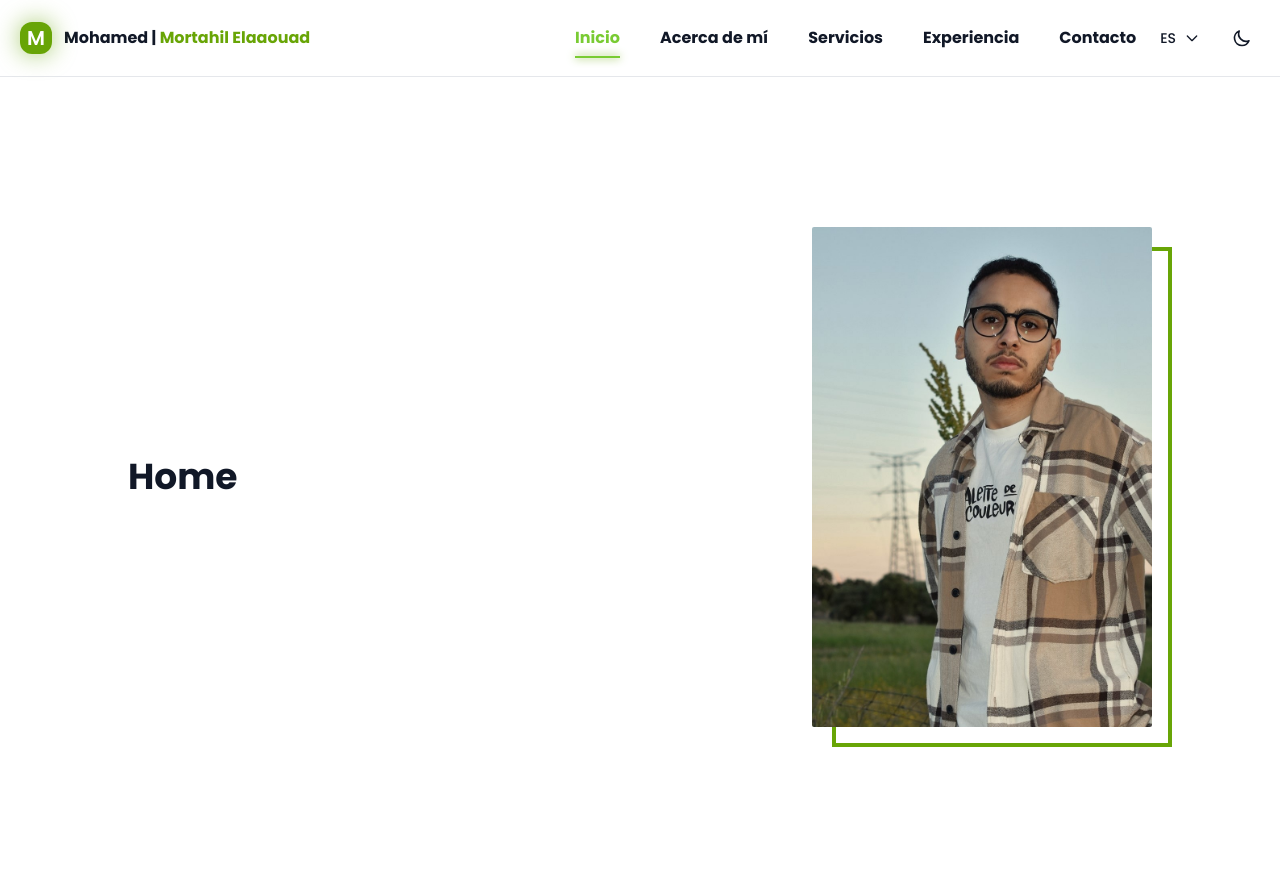
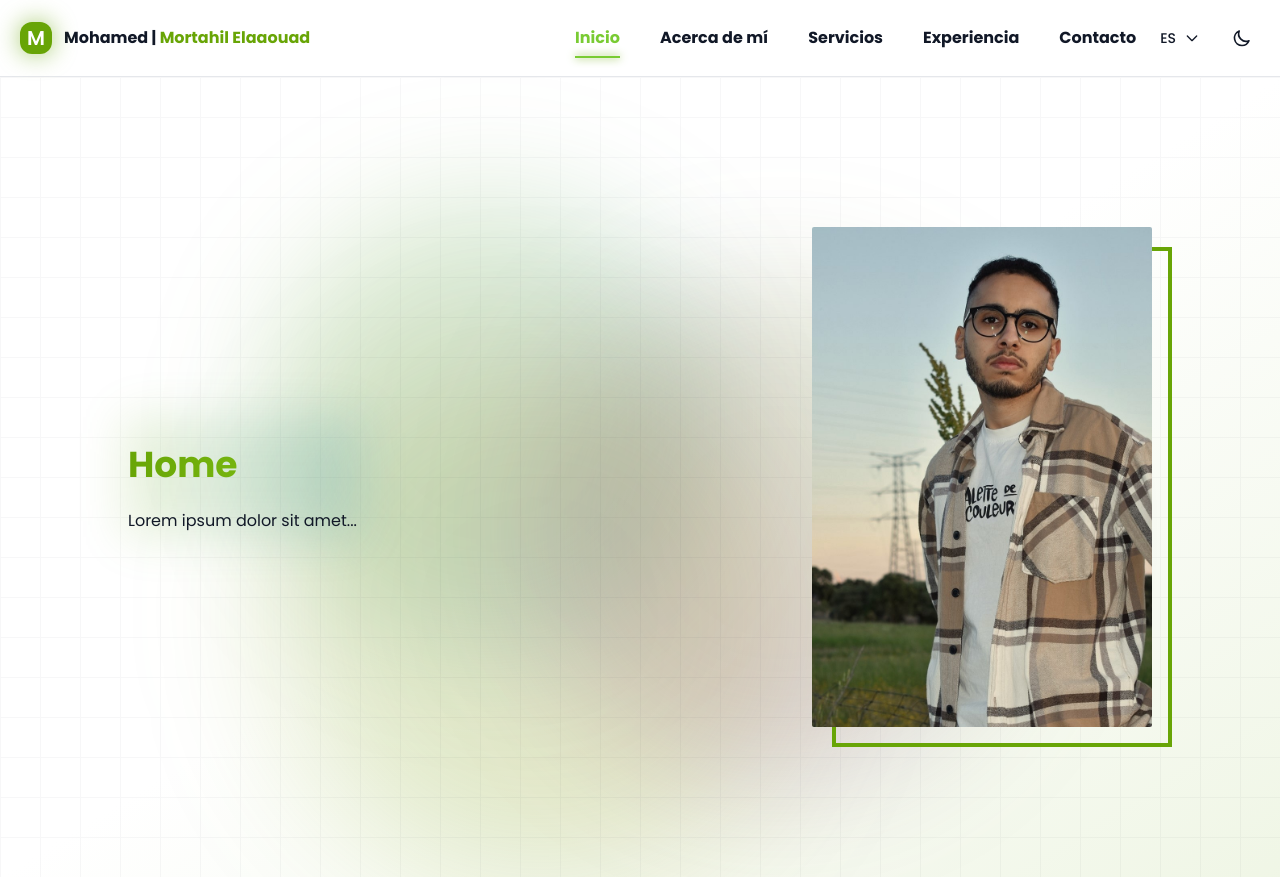
Before and after one commit to webdevmohamed/portfolio, a Vue app: page / in a window 1280 px wide. Built offline with nearby package versions, Linux system fonts and the light colour scheme.

Commit message:
Enhance Home component with animated background and grid pattern, refine LanguageToggle component styling.

```diff
--- a/src/components/Home.vue
+++ b/src/components/Home.vue
@@ -1,8 +1,44 @@
 <template>
-    <div class="container mx-auto max-w-screen-lg">
-        <div class="flex items-center justify-between h-screen">
-            <h1 class="text-4xl font-bold">Home</h1>
-            <ProfileImage />
+    <div class="relative min-h-screen overflow-hidden">
+        <!-- Animated background -->
+        <div class="absolute inset-0 -z-10">
+            <!-- Base gradient -->
+            <div
+                class="absolute inset-0 bg-gradient-to-br from-background via-background to-primary/10 dark:to-primary/5">
+            </div>
+
+            <!-- Decorative circles -->
+            <div class="absolute top-20 left-[20%] w-[500px] h-[500px] rounded-full blur-3xl animate-blob
+                bg-gradient-to-br from-primary/20 to-accent-blue/20 dark:from-primary/5 dark:to-accent-blue/5">
+            </div>
+            <div class="absolute bottom-20 right-[20%] w-[500px] h-[500px] rounded-full blur-3xl animate-blob animation-delay-2000
+                bg-gradient-to-tr from-accent-purple/20 to-primary/20 dark:from-accent-purple/5 dark:to-primary/5">
+            </div>
+            <div class="absolute top-[40%] right-[40%] w-[500px] h-[500px] rounded-full blur-3xl animate-blob animation-delay-4000
+                bg-gradient-to-bl from-accent-orange/20 to-primary/20 dark:from-accent-orange/5 dark:to-primary/5">
+            </div>
+
+            <!-- Grid pattern -->
+            <div class="absolute inset-0 bg-grid-pattern opacity-[0.03] dark:opacity-[0.02]"></div>
+        </div>
+
+        <!-- Content -->
+        <div class="container mx-auto max-w-screen-lg relative">
+            <div class="flex items-center justify-between min-h-screen">
+                <div class="space-y-6 relative">
+                    <div
+                        class="absolute -inset-1 bg-gradient-to-r from-primary/30 to-accent-blue/30 blur-xl opacity-50 dark:opacity-30">
+                    </div>
+                    <h1
+                        class="relative text-4xl font-bold bg-clip-text text-transparent bg-gradient-to-r from-primary to-primary-light">
+                        Home
+                    </h1>
+                    <p class="relative text-foreground/80 max-w-md">
+                        Lorem ipsum dolor sit amet...
+                    </p>
+                </div>
+                <ProfileImage />
+            </div>
         </div>
     </div>
 </template>
@@ -10,3 +46,19 @@
 <script setup>
 import ProfileImage from './ProfileImage.vue'
 </script>
+
+<style scoped>
+.bg-grid-pattern {
+    background-image: linear-gradient(var(--foreground) 1px, transparent 1px),
+        linear-gradient(to right, var(--foreground) 1px, transparent 1px);
+    background-size: 40px 40px;
+}
+
+.animation-delay-2000 {
+    animation-delay: 2s;
+}
+
+.animation-delay-4000 {
+    animation-delay: 4s;
+}
+</style>
--- a/src/components/LanguageToggle.vue
+++ b/src/components/LanguageToggle.vue
@@ -1,38 +1,18 @@
 <template>
-  <div class="relative language-toggle">
-    <button
-      class="p-2 rounded-full hover:bg-background-secondary transition-colors flex items-center gap-2"
-      @click="toggleLanguageMenu"
-    >
+  <div class="relative language-toggle z-10">
+    <button class="p-2 rounded-full hover:bg-background-secondary transition-colors flex items-center gap-2"
+      @click="toggleLanguageMenu">
       <span class="text-sm font-medium">{{ currentLanguage.toUpperCase() }}</span>
-      <svg
-        xmlns="http://www.w3.org/2000/svg"
-        class="w-4 h-4"
-        fill="none"
-        viewBox="0 0 24 24"
-        stroke="currentColor"
-      >
-        <path
-          stroke-linecap="round"
-          stroke-linejoin="round"
-          stroke-width="2"
-          d="M19 9l-7 7-7-7"
-        />
+      <svg xmlns="http://www.w3.org/2000/svg" class="w-4 h-4" fill="none" viewBox="0 0 24 24" stroke="currentColor">
+        <path stroke-linecap="round" stroke-linejoin="round" stroke-width="2" d="M19 9l-7 7-7-7" />
       </svg>
     </button>
 
     <!-- Dropdown menu -->
-    <div
-      v-if="isOpen"
-      class="absolute right-0 mt-2 py-2 w-32 bg-background border border-border rounded-lg shadow-lg"
-    >
-      <button
-        v-for="lang in availableLanguages"
-        :key="lang.code"
-        @click="changeLanguage(lang.code)"
+    <div v-if="isOpen" class="absolute right-0 mt-2 py-2 w-32 bg-background border border-border rounded-lg shadow-lg">
+      <button v-for="lang in availableLanguages" :key="lang.code" @click="changeLanguage(lang.code)"
         class="w-full px-4 py-2 text-left hover:bg-background-secondary transition-colors"
-        :class="{ 'text-primary': currentLanguage === lang.code }"
-      >
+        :class="{ 'text-primary': currentLanguage === lang.code }">
         {{ lang.name }}
       </button>
     </div>
--- a/tailwind.config.js
+++ b/tailwind.config.js
@@ -46,6 +46,25 @@ export default {
         error: '#d32f2f',
         info: '#0288d1'
       },
+      animation: {
+        blob: 'blob 7s infinite',
+      },
+      keyframes: {
+        blob: {
+          '0%': {
+            transform: 'translate(0px, 0px) scale(1)',
+          },
+          '33%': {
+            transform: 'translate(30px, -50px) scale(1.1)',
+          },
+          '66%': {
+            transform: 'translate(-20px, 20px) scale(0.9)',
+          },
+          '100%': {
+            transform: 'translate(0px, 0px) scale(1)',
+          },
+        },
+      },
     },
   },
   plugins: [],
```
